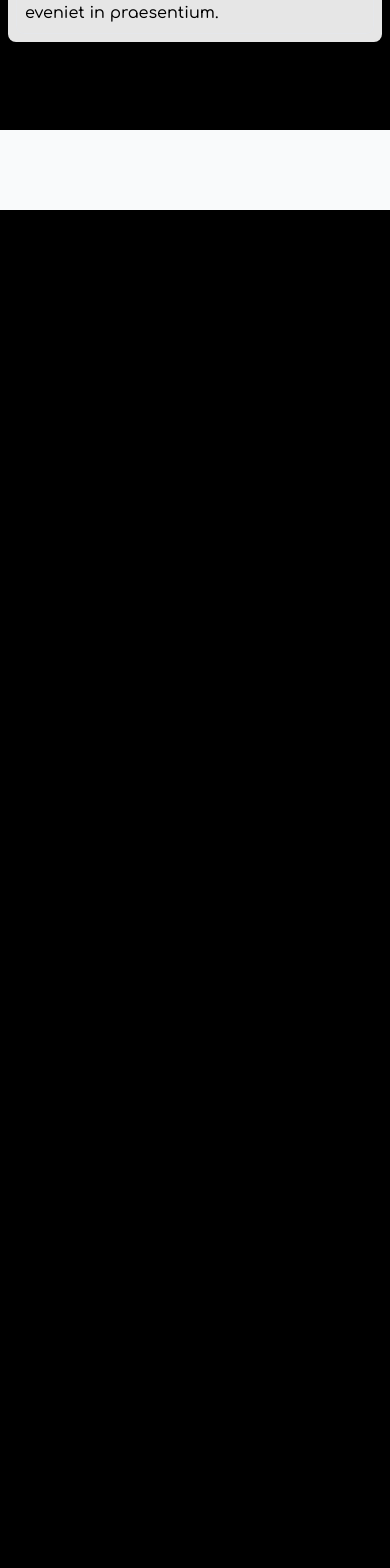
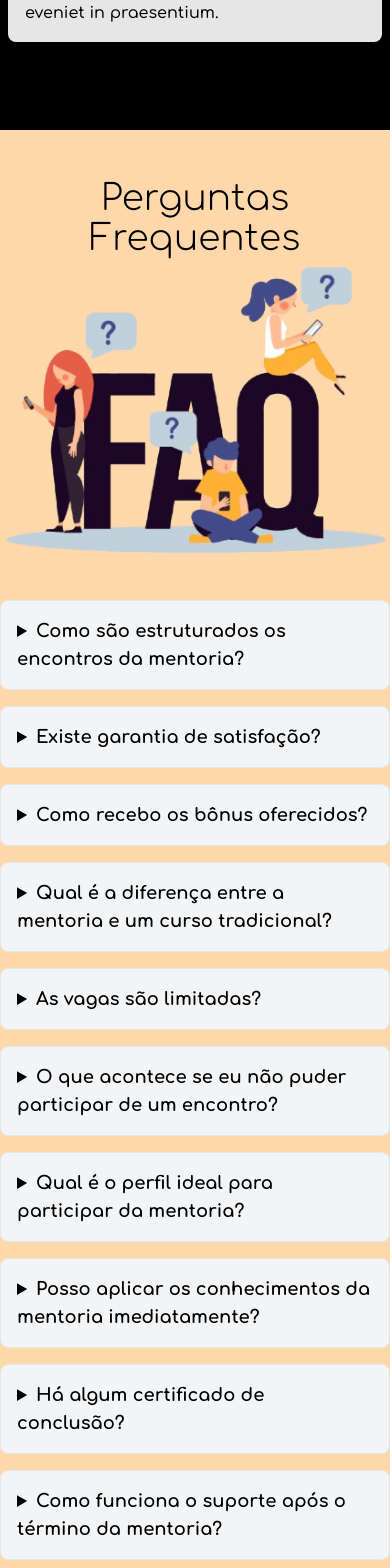
Before and after one commit to Romeusorionaet/Advocacia-Mentor, a Next.js app: page / in a window 390 px wide. Shown: the part 8380-9948 px from the top of the page. Before the commit the page ends 8590 px from the top, so only its background shows below. Built offline with nearby package versions, Linux system fonts and the light colour scheme.

Commit message:
feat: created section faq

```diff
--- a/src/app/page.tsx
+++ b/src/app/page.tsx
@@ -3,6 +3,59 @@ import '../assets/styles/sticky.css'
 import Image from 'next/image'
 
 export default function Home() {
+  const faqItems = [
+    {
+      question: 'Como são estruturados os encontros da mentoria?',
+      answer:
+        'Lorem ipsum dolor sit amet, consectetur adipiscing elit. Sed do eiusmod tempor incididunt ut labore et dolore magna aliqua.',
+    },
+    {
+      question: 'Existe garantia de satisfação?',
+      answer:
+        'Ut enim ad minim veniam, quis nostrud exercitation ullamco laboris nisi ut aliquip ex ea commodo consequat.',
+    },
+    {
+      question: 'Como recebo os bônus oferecidos?',
+      answer:
+        'Duis aute irure dolor in reprehenderit in voluptate velit esse cillum dolore eu fugiat nulla pariatur.',
+    },
+    {
+      question: 'Qual é a diferença entre a mentoria e um curso tradicional?',
+      answer:
+        'Excepteur sint occaecat cupidatat non proident, sunt in culpa qui officia deserunt mollit anim id est laborum.',
+    },
+    {
+      question: 'As vagas são limitadas?',
+      answer:
+        'Lorem ipsum dolor sit amet, consectetur adipiscing elit. Fusce varius nisl a nulla commodo fermentum.',
+    },
+    {
+      question: 'O que acontece se eu não puder participar de um encontro?',
+      answer:
+        'Lorem ipsum dolor sit amet, consectetur adipiscing elit. Integer nec odio. Praesent libero. Sed cursus ante dapibus diam.',
+    },
+    {
+      question: 'Qual é o perfil ideal para participar da mentoria?',
+      answer:
+        'Lorem ipsum dolor sit amet, consectetur adipiscing elit. Quisque volutpat condimentum velit. Class aptent taciti sociosqu ad litora torquent per conubia nostra.',
+    },
+    {
+      question: 'Posso aplicar os conhecimentos da mentoria imediatamente?',
+      answer:
+        'Lorem ipsum dolor sit amet, consectetur adipiscing elit. Sed nisi. Nulla quis sem at nibh elementum imperdiet. Duis sagittis ipsum.',
+    },
+    {
+      question: 'Há algum certificado de conclusão?',
+      answer:
+        'Lorem ipsum dolor sit amet, consectetur adipiscing elit. Ut fringilla vel elit ac malesuada. Vivamus laoreet nunc vel nisl gravida, a malesuada ex feugiat.',
+    },
+    {
+      question: 'Como funciona o suporte após o término da mentoria?',
+      answer:
+        'Lorem ipsum dolor sit amet, consectetur adipiscing elit. Curabitur suscipit suscipit tellus. Fusce ac turpis quis ligula lacinia aliquet.',
+    },
+  ]
+
   return (
     <main className="">
       <section className="relative flex h-screen w-full flex-col justify-between bg-[url('/img/networking-business.jpeg')] bg-cover bg-center bg-no-repeat p-2 md:p-4">
@@ -378,7 +431,31 @@ export default function Home() {
         </div>
       </section>
 
-      <section className="bg-gray-50 pt-20 text-gray-800"></section>
+      <section className="bg-orange-200 py-12 text-black">
+        <div className="flex flex-wrap items-center justify-center">
+          <h2 className="text-center text-4xl font-thin md:text-7xl">
+            Perguntas Frequentes
+          </h2>
+
+          <div>
+            <Image width={500} height={500} src="/img/faq.png" alt="" />
+          </div>
+        </div>
+
+        <div className="mx-auto mt-10 space-y-4 md:max-w-4xl">
+          {faqItems.map((item, index) => (
+            <details
+              key={index}
+              className="rounded-lg border border-gray-200 bg-gray-100 p-4"
+            >
+              <summary className="cursor-pointer text-lg font-semibold">
+                {item.question}
+              </summary>
+              <p className="mt-2 text-gray-700">{item.answer}</p>
+            </details>
+          ))}
+        </div>
+      </section>
     </main>
   )
 }
```
Also changed, not shown: public/img/faq.png (added).
